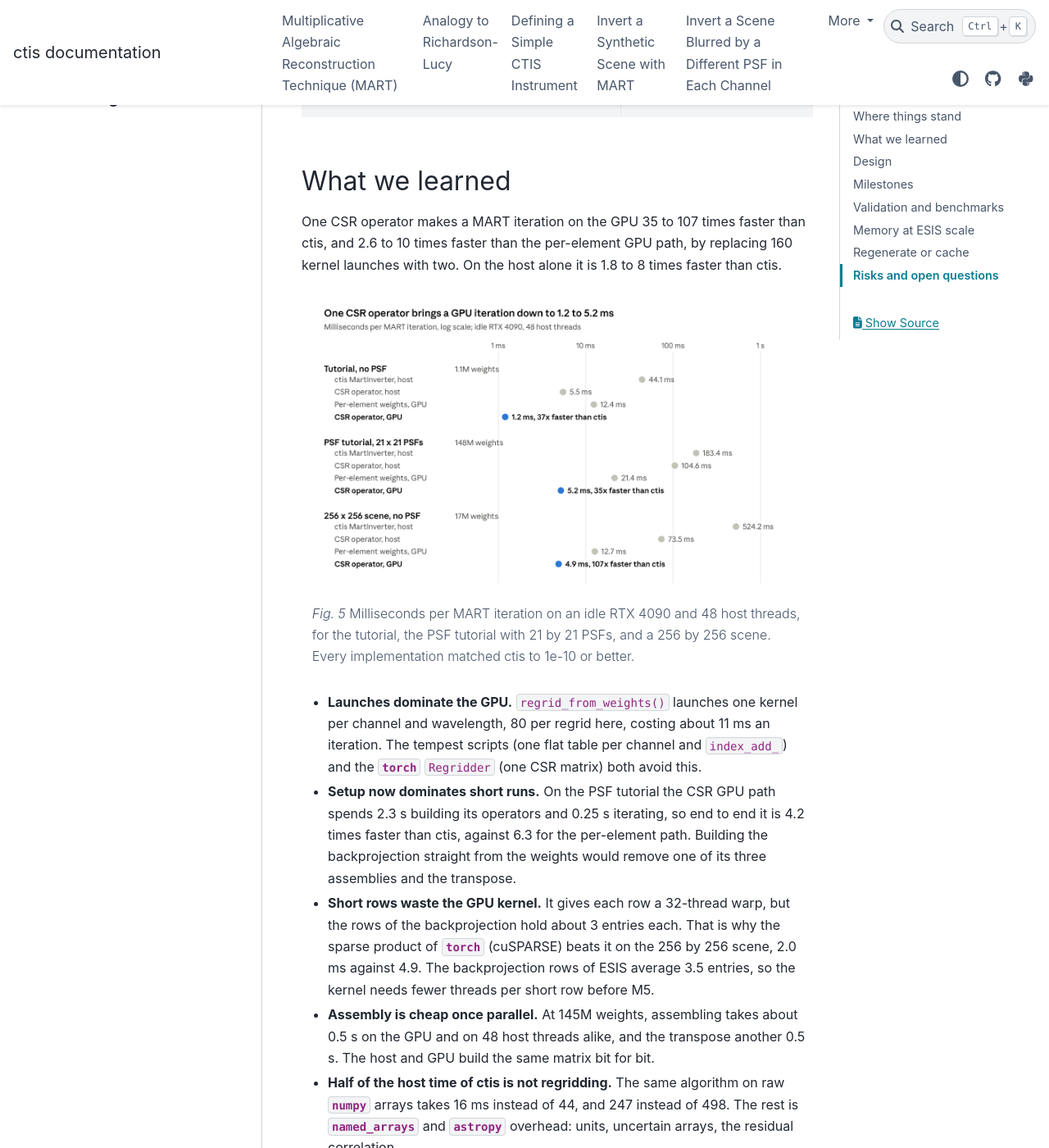
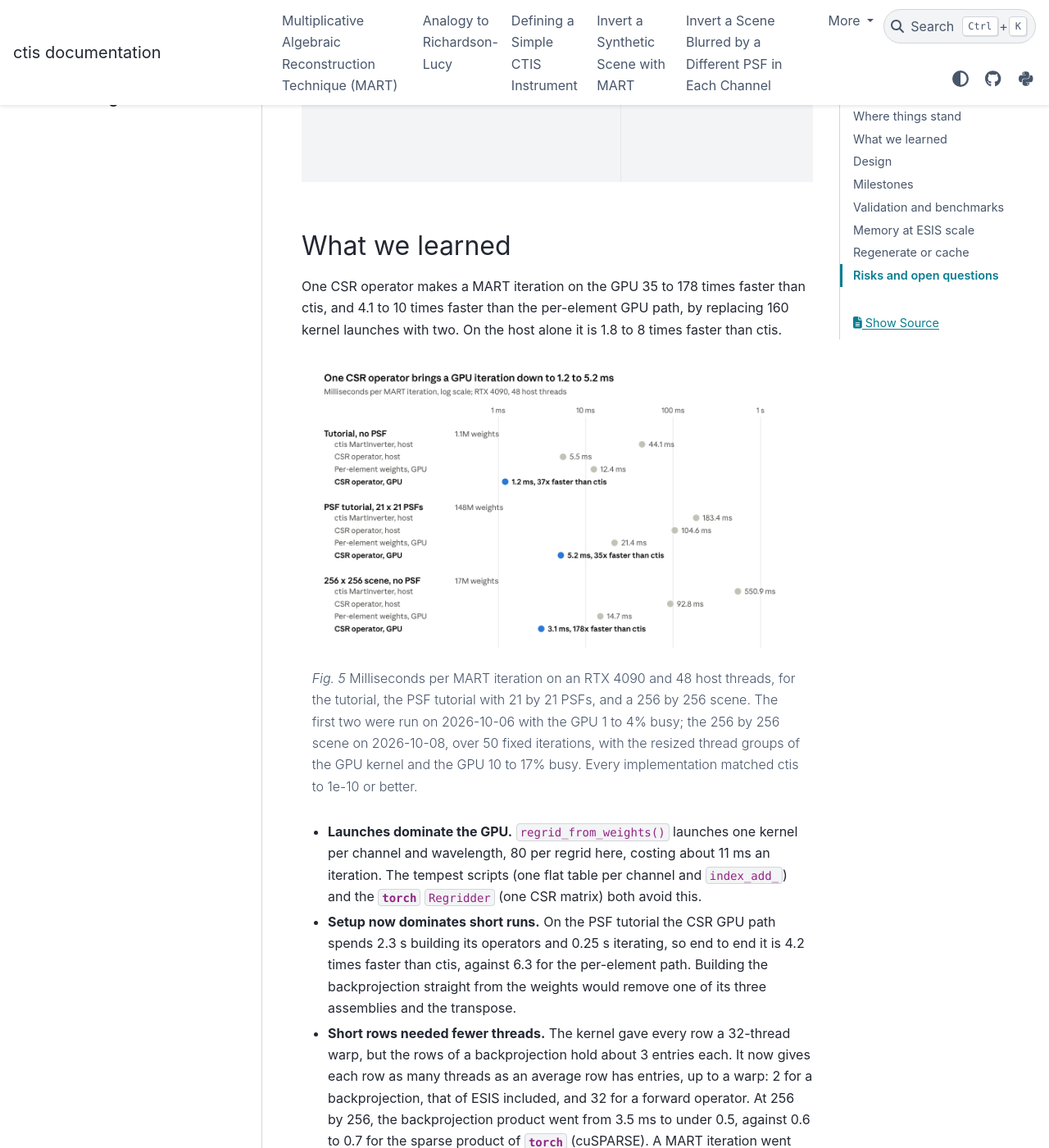
Before and after one commit to sun-data/ctis, a Sphinx documentation site: the page built from docs/roadmap/cuda-mart.rst, in a window 1280 px wide and 1400 px high, scrolled down 2424 px. Shown: the whole window at 82% size. Built offline with Sphinx 7.4.7 and the PyData theme 0.15.4, drawn with Linux system fonts in a browser that asks for light colours; the version number could not be read and is left out; some of the changed text lies outside the part shown.

Commit message:
Note the resized GPU kernel and torch's nondeterminism in the roadmap.
The Regridder's kernel now sizes its thread groups to the rows, which halves
a 256 by 256 MART iteration, so the figure and its numbers take the new run.
torch's sparse product turned out not to repeat exactly on long rows, even in
deterministic mode, which corrects the status table and adds a lesson.

Co-Authored-By: Claude Opus 5.5 <noreply@anthropic.com>
Claude-Session: https://claude.ai/code/session_01GqceVSp8s2msxj1Dr9MrGU

```diff
--- a/docs/roadmap/cuda-mart.rst
+++ b/docs/roadmap/cuda-mart.rst
@@ -1,7 +1,7 @@
 CUDA MART Roadmap
 =================
 
-*As of 2026-10-06.*
+*As of 2026-10-08.*
 
 Every numerical piece of a CUDA implementation of MART now exists,
 and a prototype ``regridding.Regridder`` joins most of them:
@@ -54,7 +54,8 @@ Where things stand
     * - :mod:`torch` ``Regridder``
       - ctis ``feature/parametric-inverter``, ``feature/elastic-net-inverter``
       - Unmerged
-      - Weights as one CSR matrix with an explicit transpose, deterministic on CUDA;
+      - Weights as one CSR matrix with an explicit transpose;
+        its CUDA product is that of :mod:`torch`, which does not repeat exactly on long rows;
         the regridding prototype generalizes it
     * - Level-4 GPU MART scripts
       - esis ``wip/level4-tempest-tooling``
@@ -71,8 +72,8 @@ Where things stand
 What we learned
 ---------------
 
-One CSR operator makes a MART iteration on the GPU 35 to 107 times faster than ctis,
-and 2.6 to 10 times faster than the per-element GPU path,
+One CSR operator makes a MART iteration on the GPU 35 to 178 times faster than ctis,
+and 4.1 to 10 times faster than the per-element GPU path,
 by replacing 160 kernel launches with two.
 On the host alone it is 1.8 to 8 times faster than ctis.
 
@@ -80,8 +81,11 @@ On the host alone it is 1.8 to 8 times faster than ctis.
     :width: 100%
     :alt: Milliseconds per MART iteration for three problems and four implementations, on a log scale.
 
-    Milliseconds per MART iteration on an idle RTX 4090 and 48 host threads,
+    Milliseconds per MART iteration on an RTX 4090 and 48 host threads,
     for the tutorial, the PSF tutorial with 21 by 21 PSFs, and a 256 by 256 scene.
+    The first two were run on 2026-10-06 with the GPU 1 to 4% busy;
+    the 256 by 256 scene on 2026-10-08, over 50 fixed iterations,
+    with the resized thread groups of the GPU kernel and the GPU 10 to 17% busy.
     Every implementation matched ctis to 1e-10 or better.
 
 - **Launches dominate the GPU.**
@@ -96,13 +100,16 @@ On the host alone it is 1.8 to 8 times faster than ctis.
   against 6.3 for the per-element path.
   Building the backprojection straight from the weights would remove
   one of its three assemblies and the transpose.
-- **Short rows waste the GPU kernel.**
-  It gives each row a 32-thread warp,
-  but the rows of the backprojection hold about 3 entries each.
-  That is why the sparse product of :mod:`torch` (cuSPARSE) beats it on the 256 by 256 scene,
-  2.0 ms against 4.9.
-  The backprojection rows of ESIS average 3.5 entries,
-  so the kernel needs fewer threads per short row before M5.
+- **Short rows needed fewer threads.**
+  The kernel gave every row a 32-thread warp,
+  but the rows of a backprojection hold about 3 entries each.
+  It now gives each row as many threads as an average row has entries, up to a warp:
+  2 for a backprojection, that of ESIS included, and 32 for a forward operator.
+  At 256 by 256, the backprojection product went from 3.5 ms to under 0.5,
+  against 0.6 to 0.7 for the sparse product of :mod:`torch` (cuSPARSE).
+  A MART iteration went from 7.3 ms to 3.4, against 2.7 for :mod:`torch`;
+  the gap left is about 0.2 ms of host time per product,
+  which only small problems notice.
 - **Assembly is cheap once parallel.**
   At 145M weights, assembling takes about 0.5 s on the GPU and on 48 host threads alike,
   and the transpose another 0.5 s.
@@ -124,6 +131,14 @@ On the host alone it is 1.8 to 8 times faster than ctis.
   The device scatter adds in no fixed order,
   and the ratios of MART amplified that to 1e-10 where both sides are near zero.
   CSR gives identical results every run.
+- **The sparse product of** :mod:`torch` **does not repeat exactly either.**
+  On rows of 4,500 entries, all 100 repeated products differed,
+  by 1 to 4 ulp in about half the values,
+  even under ``torch.use_deterministic_algorithms(True)``.
+  Short rows repeat, but the result for a column changes with the batch width.
+  The kernel of the regridding ``Regridder`` repeats exactly in every case.
+  The docstring of the :mod:`torch` ``Regridder`` in ctis calls its product
+  bitwise deterministic on CUDA, which is wrong for long rows.
 - **Precision and memory trade off.**
   Tempest stored values as float32 and indices as int32
   to fit the production grid on one 80 GB GPU.
```
Also changed, not shown: docs/roadmap/cuda-mart/iteration-times.png.
